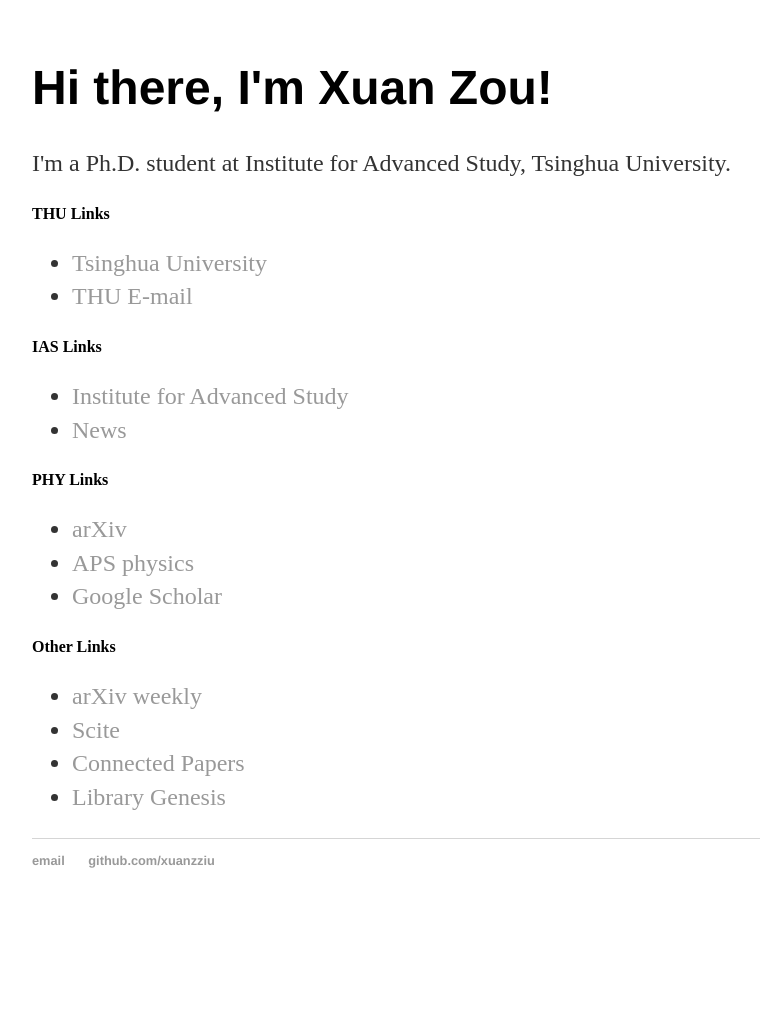
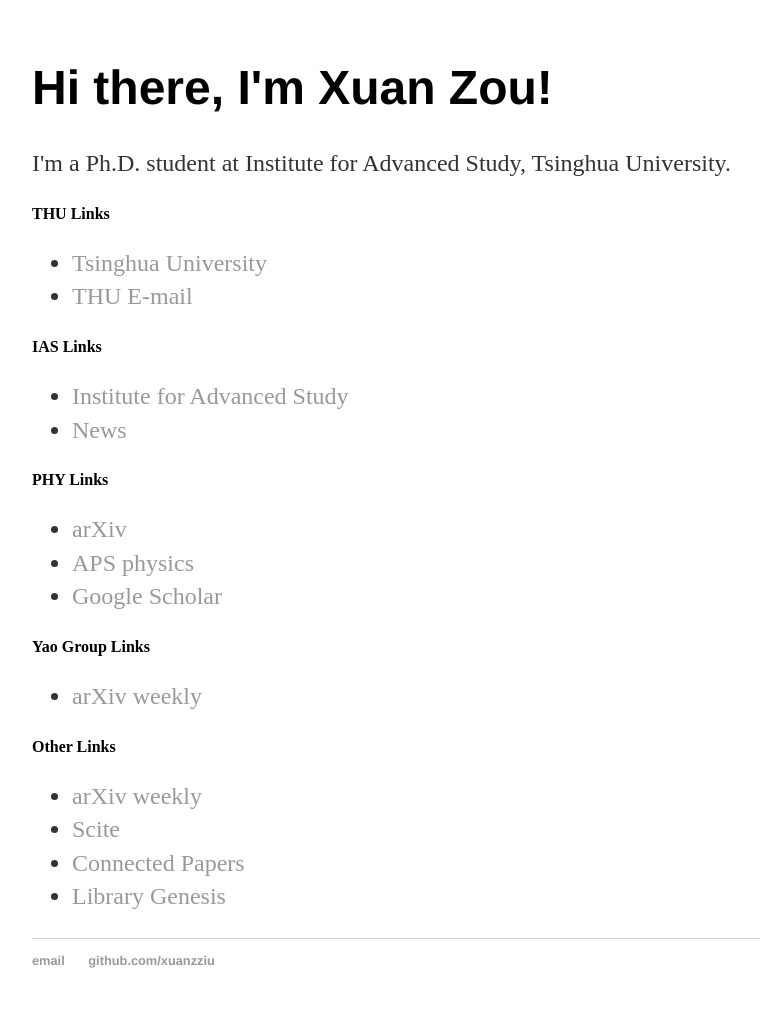
Before and after one commit to xuanzziu/xuanzziu.github.io, a Jekyll site: the page built from index.html, in a window 1280 px wide. Shown: the whole page, without its empty margins (160-920 px from the left). Built offline with Jekyll 4.4.1, drawn with Linux system fonts in a browser that asks for light colours; before the commit the page ends 930 px from its top, so only the background shows below that.

Commit message:
Update index.html

```diff
--- a/index.html
+++ b/index.html
@@ -25,6 +25,11 @@
 				<li><a href="https://scholar.google.com/">Google Scholar</a></li>
 			</ul>
 
+			<strong>Yao Group Links</strong>
+			<ul class="contacts">
+				<li><a href="https://xuanzziu.github.io/arXiv/">arXiv weekly</a></li>
+			</ul>
+
 			<strong>Other Links</strong>
 			<ul class="contacts">
 				<li><a href="https://xuanzziu.github.io/arXiv/">arXiv weekly</a></li>
```
